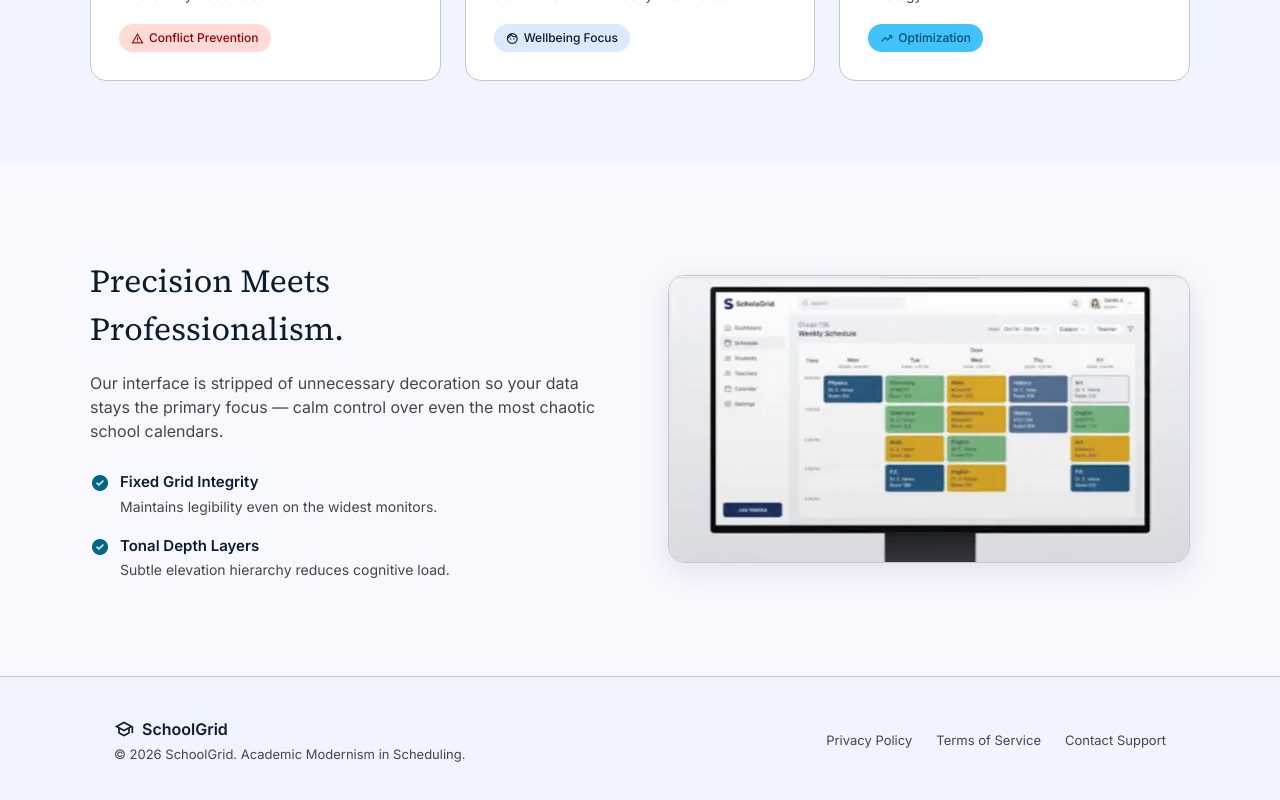
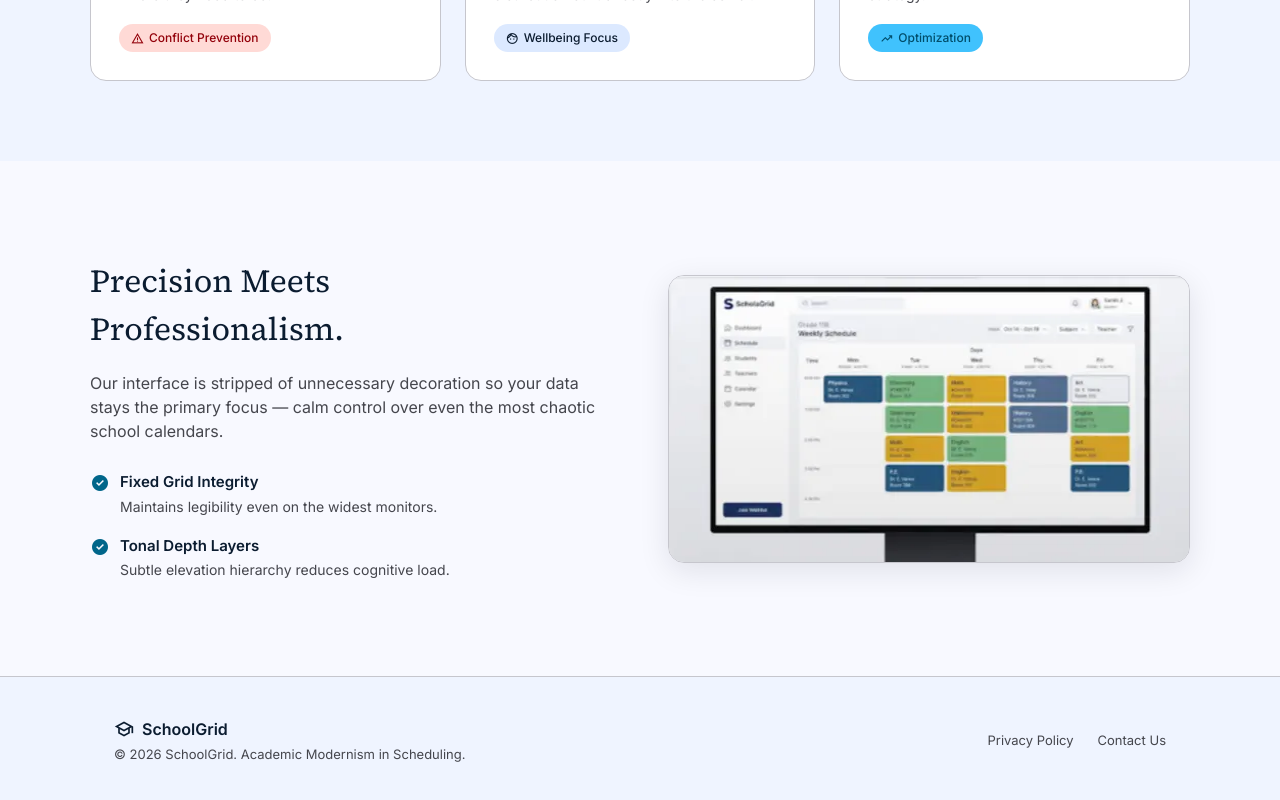
Before and after one commit to Puppy-pookie/Waitlist, a website: page public/index.html in a window 1280 px wide. Shown: the part 1034-1834 px from the top of the page. Drawn offline with nearby package versions, Linux system fonts and the light colour scheme; a web font is replaced by a local one.

Commit message:
update nav and footer links

```diff
--- a/public/index.html
+++ b/public/index.html
@@ -24,7 +24,6 @@
     </div>
     <nav class="topnav">
       <a href="#why">Features</a>
-      <a href="#" onclick="return false;">Documentation</a>
       <a href="signup.html" class="btn-pill-primary">Join Waitlist</a>
     </nav>
   </div>
@@ -118,8 +117,7 @@
     </div>
     <div class="footer-links">
       <a href="#" onclick="return false;">Privacy Policy</a>
-      <a href="#" onclick="return false;">Terms of Service</a>
-      <a href="#" onclick="return false;">Contact Support</a>
+      <a href="mailto:timegrid@proton.me">Contact Us</a>
     </div>
   </div>
 </footer>
```
Also changed, not shown: public/signup.html (+1 -2 lines).
